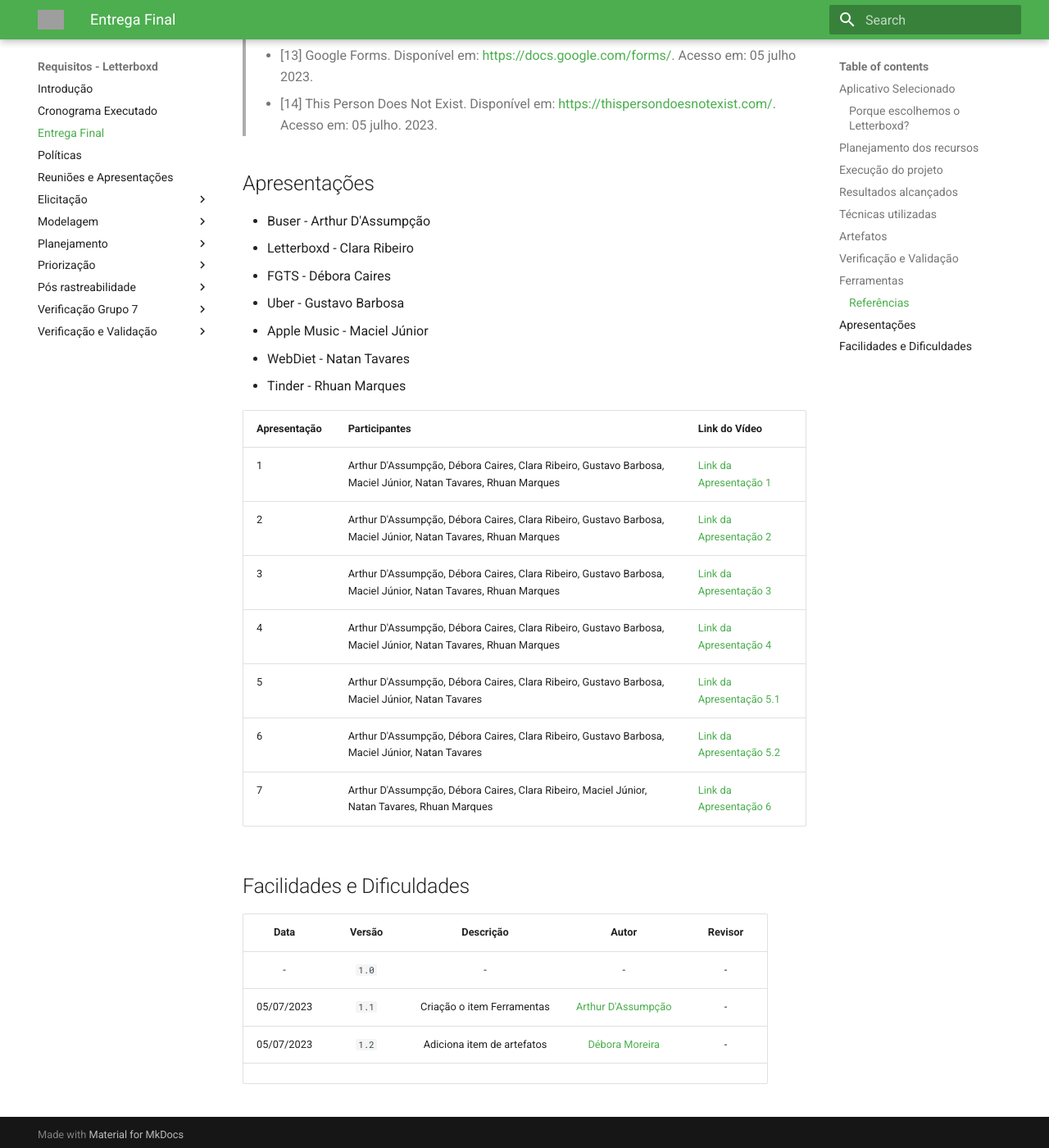
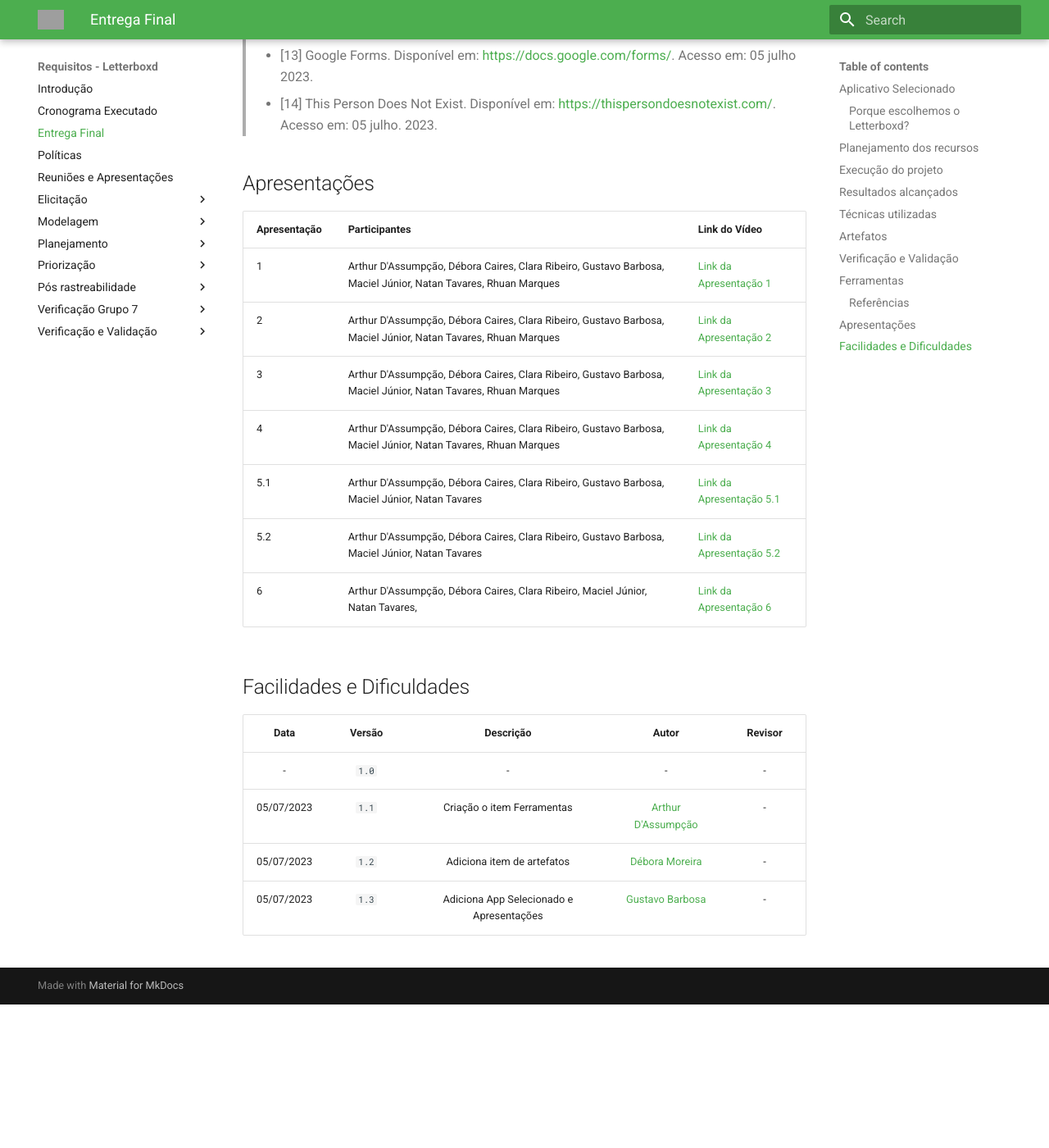
Before and after one commit to Requisitos-de-Software/2023.1-Letterboxd, an MkDocs documentation site: the page built from docs/entregaFinal.md, in a window 1280 px wide and 1400 px high, scrolled down 7220 px. Shown: the whole window at 82% size. Built offline with MkDocs 1.6.1 and Material for MkDocs 9.7.7, drawn with Linux system fonts in a browser that asks for light colours; after the commit the page ends 8445 px from its top, so only the background shows below that; grey boxes are pictures that could not be loaded.

Commit message:
fix Apresentacoes

```diff
--- a/docs/entregaFinal.md
+++ b/docs/entregaFinal.md
@@ -244,29 +244,21 @@ _Fonte: Arthur D’Assumpção, 2023_
 
 ## Apresentações
 
-- Buser - Arthur D'Assumpção
-- Letterboxd - Clara Ribeiro
-- FGTS - Débora Caires
-- Uber - Gustavo Barbosa
-- Apple Music - Maciel Júnior
-- WebDiet - Natan Tavares
-- Tinder - Rhuan Marques
-
 | Apresentação | Participantes                                                                                                  | Link do Vídeo                                                           |
 | ------------ | -------------------------------------------------------------------------------------------------------------- | ----------------------------------------------------------------------- |
 | 1            | Arthur D'Assumpção, Débora Caires, Clara Ribeiro, Gustavo Barbosa, Maciel Júnior, Natan Tavares, Rhuan Marques | [Link da Apresentação 1](https://www.youtube.com/watch?v=BsANHSglTvc)   |
 | 2            | Arthur D'Assumpção, Débora Caires, Clara Ribeiro, Gustavo Barbosa, Maciel Júnior, Natan Tavares, Rhuan Marques | [Link da Apresentação 2](https://www.youtube.com/watch?v=kStq8x0C3Dg)   |
 | 3            | Arthur D'Assumpção, Débora Caires, Clara Ribeiro, Gustavo Barbosa, Maciel Júnior, Natan Tavares, Rhuan Marques | [Link da Apresentação 3](https://www.youtube.com/watch?v=IAKl1VXL_e4)   |
 | 4            | Arthur D'Assumpção, Débora Caires, Clara Ribeiro, Gustavo Barbosa, Maciel Júnior, Natan Tavares, Rhuan Marques | [Link da Apresentação 4](https://www.youtube.com/watch?v=m3uRe1q4mlI)   |
-| 5            | Arthur D'Assumpção, Débora Caires, Clara Ribeiro, Gustavo Barbosa, Maciel Júnior, Natan Tavares                | [Link da Apresentação 5.1](https://www.youtube.com/watch?v=YgK3oXHtTMk) |
-| 6            | Arthur D'Assumpção, Débora Caires, Clara Ribeiro, Gustavo Barbosa, Maciel Júnior, Natan Tavares                | [Link da Apresentação 5.2](https://www.youtube.com/watch?v=FqlFZ1N5oSM) |
-| 7            | Arthur D'Assumpção, Débora Caires, Clara Ribeiro, Maciel Júnior, Natan Tavares, Rhuan Marques                  | [Link da Apresentação 6](https://www.youtube.com/watch?v=12MAALPQpCA)   |
+| 5.1          | Arthur D'Assumpção, Débora Caires, Clara Ribeiro, Gustavo Barbosa, Maciel Júnior, Natan Tavares                | [Link da Apresentação 5.1](https://www.youtube.com/watch?v=YgK3oXHtTMk) |
+| 5.2          | Arthur D'Assumpção, Débora Caires, Clara Ribeiro, Gustavo Barbosa, Maciel Júnior, Natan Tavares                | [Link da Apresentação 5.2](https://www.youtube.com/watch?v=FqlFZ1N5oSM) |
+| 6            | Arthur D'Assumpção, Débora Caires, Clara Ribeiro, Maciel Júnior, Natan Tavares,                                | [Link da Apresentação 6](https://www.youtube.com/watch?v=12MAALPQpCA)   |
 
 ## Facilidades e Dificuldades
 
-|    Data    | Versão |         Descrição          |                       Autor                        | Revisor |
-| :--------: | :----: | :------------------------: | :------------------------------------------------: | :-----: |
-|     -      | `1.0`  |             -              |                         -                          |    -    |
-| 05/07/2023 | `1.1`  | Criação o item Ferramentas | [Arthur D'Assumpção](https://github.com/ArtAssLou) |    -    |
-| 05/07/2023 | `1.2`  | Adiciona item de artefatos | [Débora Moreira](https://github.com/deboracaires)  |    -    |
-|            |
+|    Data    | Versão |                Descrição                 |                       Autor                        | Revisor |
+| :--------: | :----: | :--------------------------------------: | :------------------------------------------------: | :-----: |
+|     -      | `1.0`  |                    -                     |                         -                          |    -    |
+| 05/07/2023 | `1.1`  |        Criação o item Ferramentas        | [Arthur D'Assumpção](https://github.com/ArtAssLou) |    -    |
+| 05/07/2023 | `1.2`  |        Adiciona item de artefatos        | [Débora Moreira](https://github.com/deboracaires)  |    -    |
+| 05/07/2023 | `1.3`  | Adiciona App Selecionado e Apresentações |    [Gustavo Barbosa ](https://github.com/brbsg)    |    -    |
```
